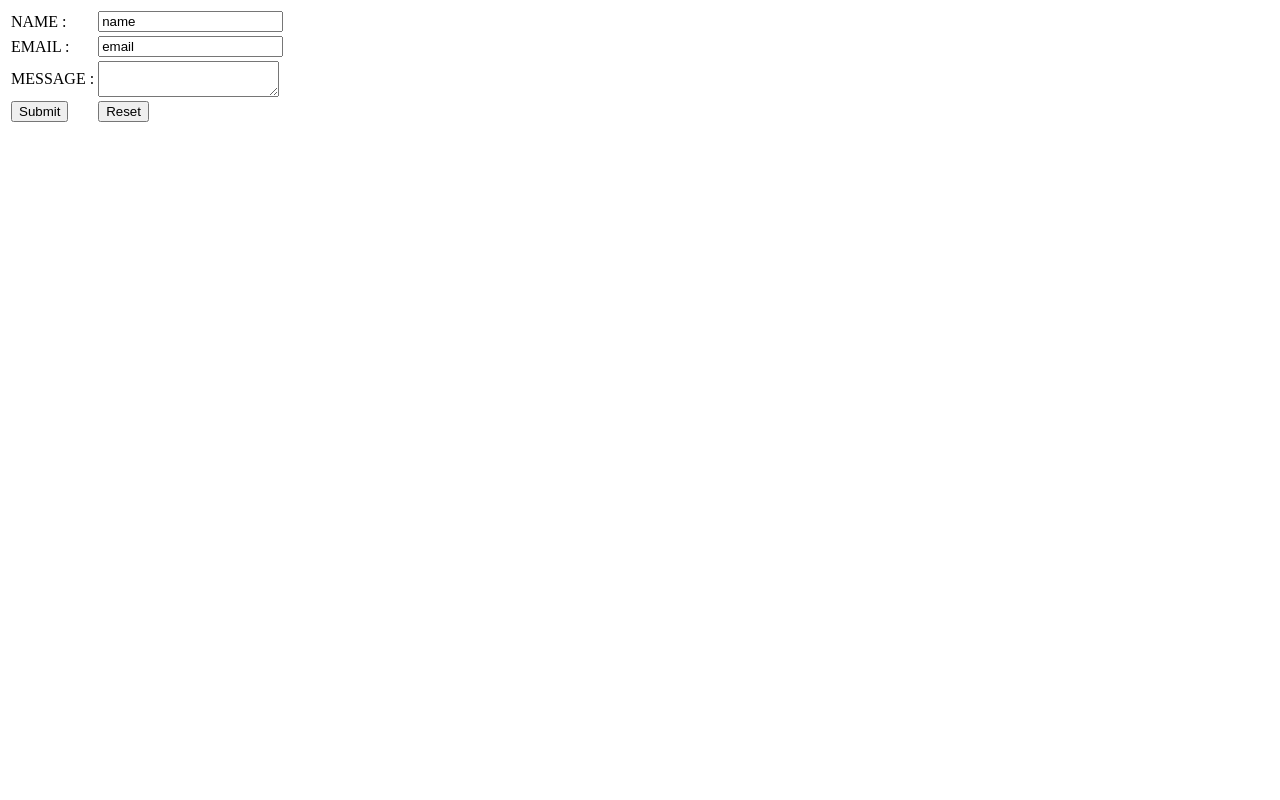
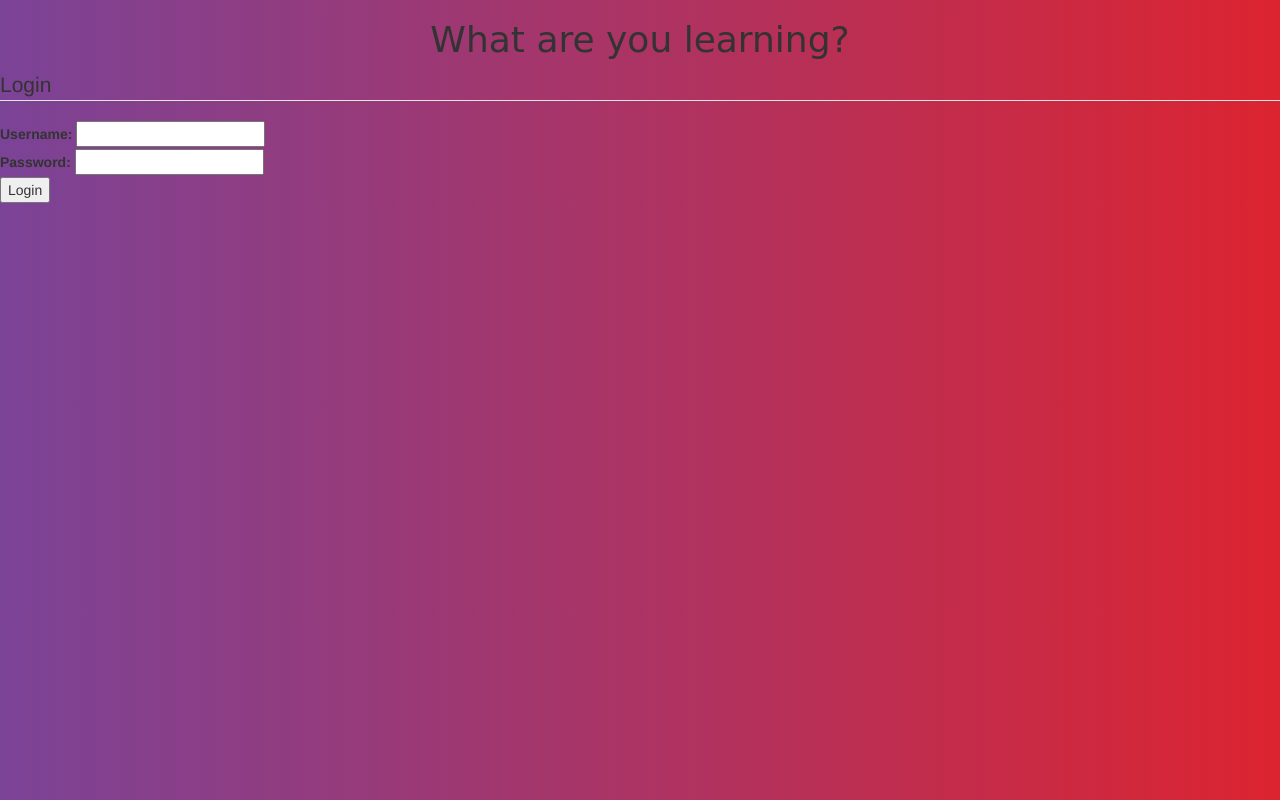
Before and after one commit to CharuGaurkar/learning, a plain HTML site: page app1/index.html in a window 1280 px wide. Drawn offline with nearby package versions, Linux system fonts and the light colour scheme; a web font is replaced by a local one.

Commit message:
added login form

```diff
--- a/app1/index.html
+++ b/app1/index.html
@@ -1,31 +1,47 @@
+<!DOCTYPE html>
 <html>
+<title>js main</title>
 <head>
-		<title>App 1 - HTML & CSS Project</title>
+	<link rel="stylesheet" type="text/css" href="https://maxcdn.bootstrapcdn.com/bootstrap/3.3.7/css/bootstrap.min.css">
+	<link rel="javascript" type="javascript" href="https://maxcdn.bootstrapcdn.com/bootstrap/3.3.7/js/bootstrap.min.js">
+
+	<link href="https://fonts.googleapis.com/css?family=Eagle+Lake" rel="stylesheet">
+
 	<link rel="stylesheet" type="text/css" href="style.css">
+	<script type="text/javascript" src="js/utilities.js"></script>
+	<script type="text/javascript" src="js/submit-event.js"></script>
 </head>
 <body>
-		<form>
+	<h1 onclick="this.innerHTML='Javascript'">What are you learning?</h1>
+	<!--form-->
+	<form id="login" action="/login" method="post">
+			<div class="two-third-column" id="main">
+			<fieldset>
+				<legend>Login</legend>
 				<table>
 				 <tr>
-					<td>NAME : </td>
-					<td><input type="text" length="20" value="name" placeholder="Enter your Name..."></td>
+				 <td>
+				 		 <label for="username">Username:</label>
+				   		<input type="text" id="username" name="name">
+				</td>
 				</tr>
 				<tr>
-					<td>EMAIL : </td>
-					<td><input type="text" value="email" placeholder="Enter your email..."></td>
+					<td>
+						<label for="password">Password:</label>
+					    <input type="text" id="password" name="name">
+					</td>
 				</tr>
 				<tr>
-					<td>MESSAGE : </td>
-					<td><textarea value="message"></textarea></td>
+					<td>
+						<input type="submit" value="Login"/>
+					</td>
 				</tr>
-				<tr>
-					<td><button>Submit</button></td>
-					<td><button>Reset</button></td>
-				</tr>
-			</table>
-		</form>
 
 
+				<table>
 
+			</fieldset>
+
+			</div>
 </body>
 </html>
--- a/app1/style.css
+++ b/app1/style.css
@@ -0,0 +1,14 @@
+html,body
+{
+ background: #7b4397;  /* fallback for old browsers */
+background: -webkit-linear-gradient(to left, #dc2430, #7b4397);  /* Chrome 10-25, Safari 5.1-6 */
+background: linear-gradient(to left, #dc2430, #7b4397); /* W3C, IE 10+/ Edge, Firefox 16+, Chrome 26+, Opera 12+, Safari 7+ */
+
+}
+
+h1
+{
+  text-align: center;
+  font-family: 'Eagle Lake', cursive;
+
+}
```
Lines whose indentation alone changed are shown as unchanged.
